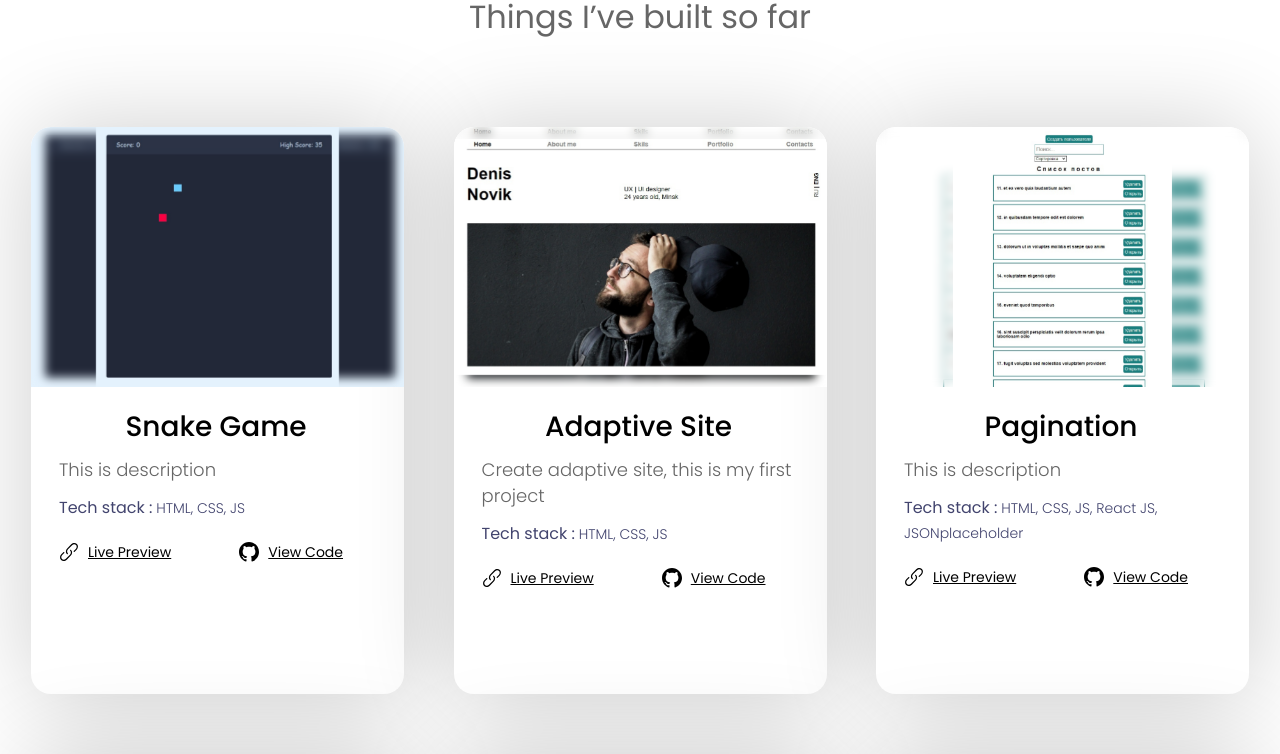
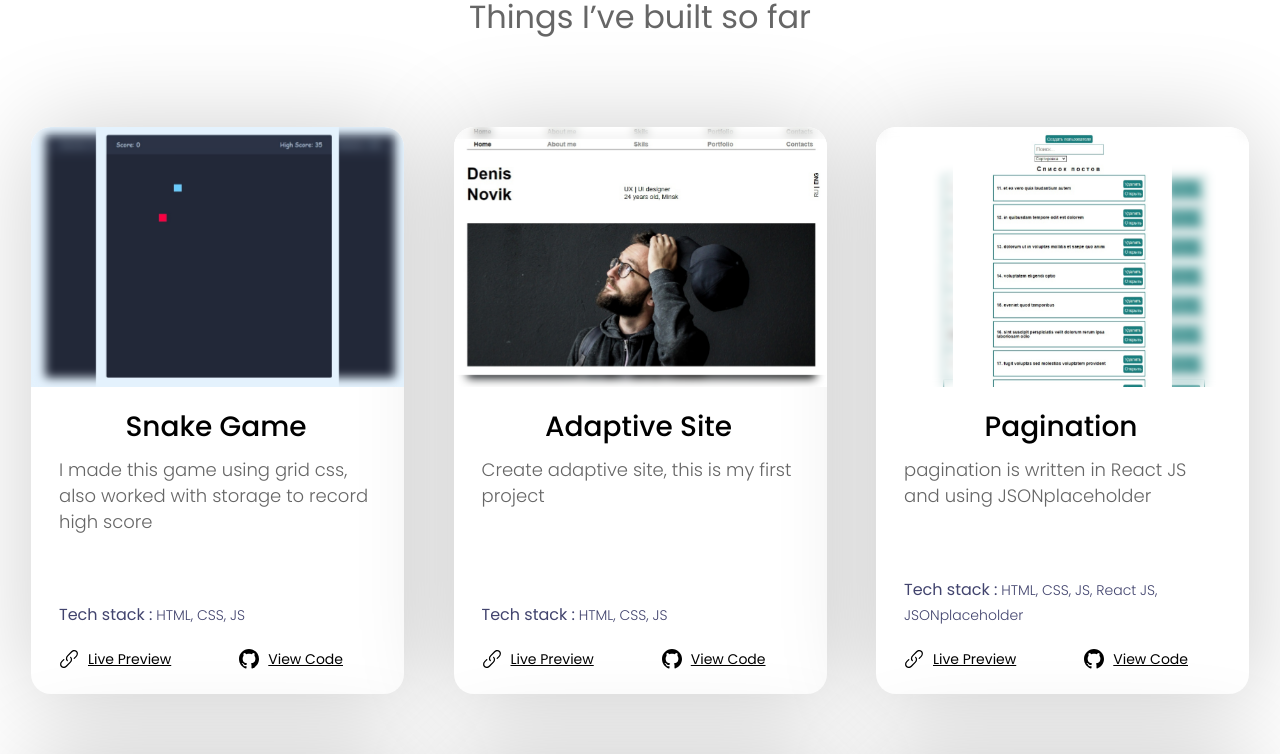
Before and after one commit to AlexandrNesterovSe7en/Portfolio, a React (Create React App) app: page / in a window 1280 px wide. Shown: the part 1900-2654 px from the top of the page. Built offline with nearby package versions, Linux system fonts and the light colour scheme.

Commit message:
fix project card content

```diff
--- a/src/components/ProjectCard/ProjectCard.jsx
+++ b/src/components/ProjectCard/ProjectCard.jsx
@@ -11,6 +11,7 @@ const ProjectCard = ({ContentCard}) => {
             <div className={cl.containerWrapper__Padding}>
                 <TextP className={cl.titleCard}>{ContentCard?.tableText}</TextP>
                 <TextP className={cl.descriptionCard}>{ContentCard?.description}</TextP>
+                <div className={cl.plug}></div>
                 <TextP className={cl.descriptionUseToll}><span>Tech stack :</span> {ContentCard?.techList}</TextP>
                 <div className={cl.container_link}>
                     <a href={ContentCard?.linkLivePreview} target='_blank' rel="noreferrer">
--- a/src/components/ProjectCard/ProjectCard.module.css
+++ b/src/components/ProjectCard/ProjectCard.module.css
@@ -5,6 +5,9 @@
     overflow: hidden;
     background-color: var(--bg-card-color);
     box-shadow: 2px 2px 100px 0px rgba(0, 0, 0, 0.20);
+    display: flex;
+    flex-direction: column;
+    flex-wrap: wrap;
 }
 .preview{
     width: 100%;
@@ -38,7 +41,9 @@
 }
 .containerWrapper__Padding{
     padding: 27px 31px 25px 28px;
-
+    flex-grow: 1;
+    display: flex;
+    flex-direction: column;
 }
 .descriptionCard{
     font-weight: 300;
@@ -79,3 +84,6 @@
     color: var(--black-white-colorTheme);
     text-decoration: underline;
 }
+.plug{
+    flex-grow: 1;
+}
--- a/src/constants/ProjectCardsInfo/ProjectCardsInfo.js
+++ b/src/constants/ProjectCardsInfo/ProjectCardsInfo.js
@@ -11,7 +11,7 @@ const ProjectCardsInfo = [
         imgSrc: SnakeGame,
         imgAlt: 'SnakeGame',
         tableText: 'Snake Game',
-        description: 'This is description',
+        description: 'I made this game using grid css, also worked with storage to record high score',
         techList: 'HTML, CSS, JS',
         linkLivePreview: '',
         linkViewCode: '',
@@ -32,7 +32,7 @@ const ProjectCardsInfo = [
         imgSrc: pagination,
         imgAlt: 'pagination',
         tableText: 'Pagination',
-        description: 'This is description',
+        description: 'pagination is written in React JS and using JSONplaceholder',
         techList: 'HTML, CSS, JS, React JS, JSONplaceholder',
         linkLivePreview: 'https://zxcpapashazxc.github.io/react_FC/posts',
         linkViewCode: 'https://github.com/zxcPAPASHAzxc/react_FC',
--- /dev/null
+++ b/src/modules/Footer/Footer.jsx
@@ -0,0 +1,9 @@
+const Footer = () => {
+    return (
+        <footer>
+            FOOTER
+        </footer>
+    );
+};
+
+export default Footer;
--- a/src/pages/Home/Home.js
+++ b/src/pages/Home/Home.js
@@ -1,30 +1,16 @@
 import { Outlet } from "react-router-dom";
 import Header from "../../modules/Header/Header";
 import cl from './Home.module.css';
-import { useEffect, useState } from "react";
+import Footer from "../../modules/Footer/Footer";
 
 const Home = () => {
-    let [check, setCheck] = useState(false);
-
-    useEffect(() => {
-        setCheck(true)
-
-        return () => {
-            setCheck(false);
-        }
-    }, [])
-    if (!check) {
-        return <h1>prepare</h1>
-    }
     return (
         <div className={cl.container_wrapper}>
             <Header />
             <main>
                 <Outlet />
             </main>
-            <footer>
-                FOOTER
-            </footer>
+            <Footer/>
         </div>
     );
 };
```
